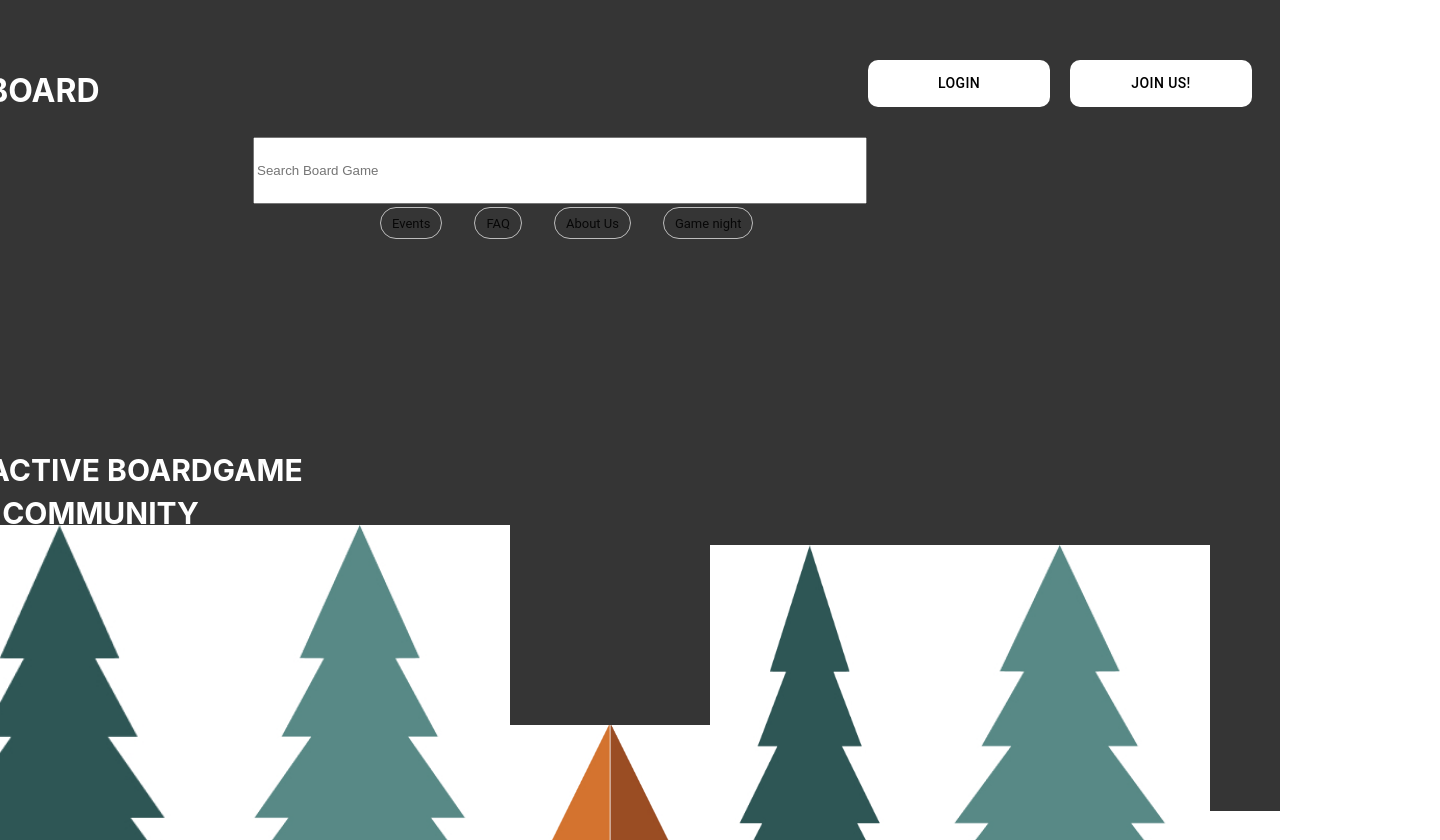
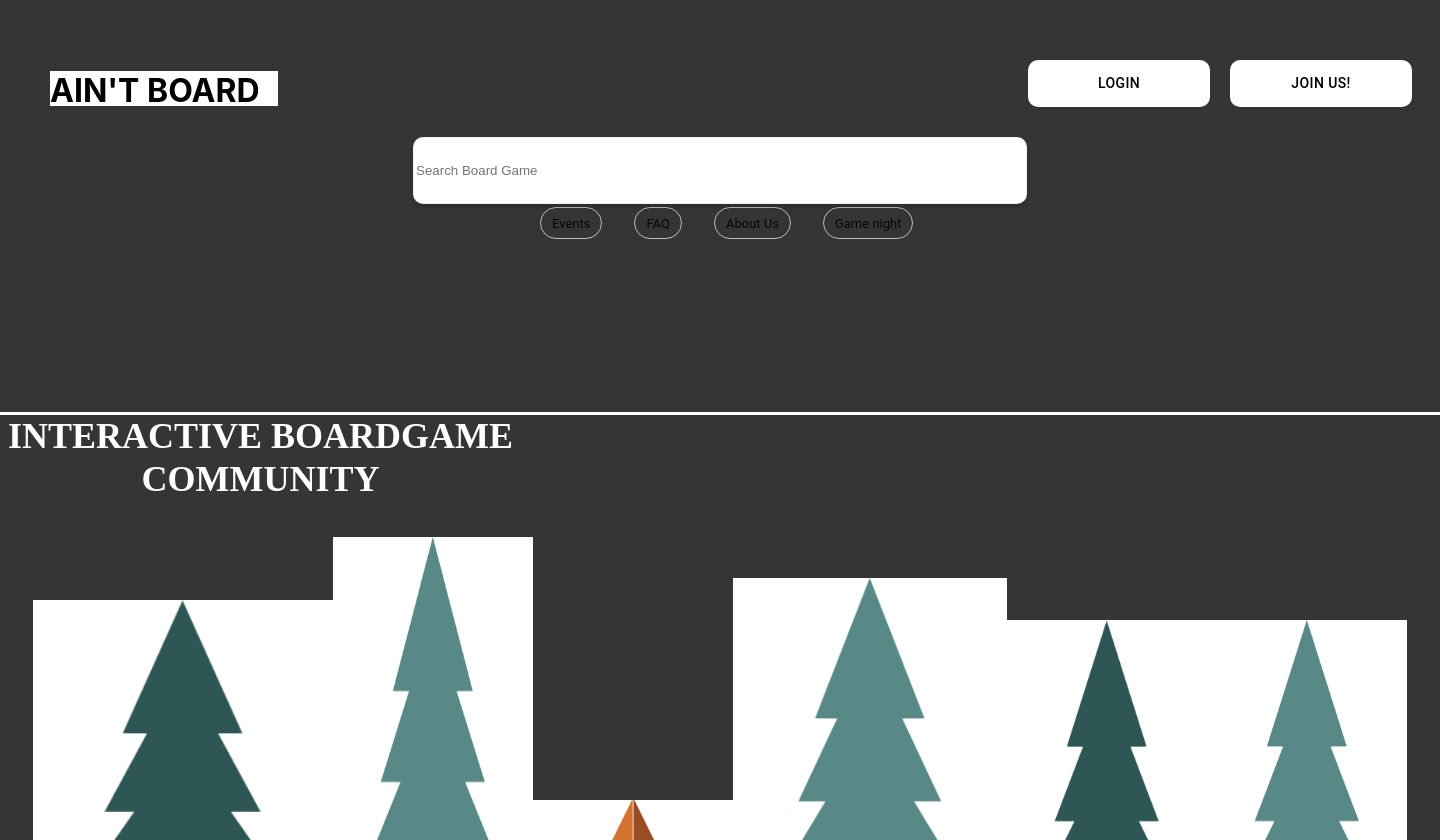
Before and after one commit to idiglove/oku-no-kumo-fe, a Next.js app in the folder project_app/: page /HomePage in a window 1280 px wide. Shown: the top 840 px of the page, 1440 px wide, since content can reach past the window. Built offline with nearby package versions, Linux system fonts and the light colour scheme.

Commit message:
more styling changes

```diff
--- a/project_app/components/Header.js
+++ b/project_app/components/Header.js
@@ -1,22 +1,14 @@
 import React from "react";
-import AppBar from "@mui/material/AppBar";
 import Button from "@mui/material/Button";
 import Chip from "@mui/material/Chip";
 import Stack from "@mui/material/Stack";
-import { Container } from "./styled";
+import { Container, AppBar, Grid, Wrapper, Text } from "./styled";
 import Image from "next/image";
 
 function Header() {
   return (
     <>
-      <AppBar
-        style={{
-          height: "432px",
-          backgroundColor: "#353535",
-          width: "1440px",
-          position: "absolute",
-        }}
-      >
+      <AppBar>
         <Container maxWidth="xl">
           <h1>AIN'T BOARD</h1>
           <section>
@@ -37,39 +29,59 @@ function Header() {
               <Chip label="About Us" variant="outlined" />
               <Chip label="Game night" variant="outlined" />
             </Stack>
+
+            <Grid>
+              <Text> Interactive BoardGame Community</Text>
               <main
                 className="images"
                 style={{
-                backgroundColor: "#353535",
                   height: "432px",
                   width: "1440px",
                   position: "absolute",
+                  background: "#353535",
                 }}
               >
-              <h3
-                style={{
-                  padding: "40px",
-                  width: "521px",
-                  height: "86px",
-                  left: "486px",
-                  top: "300px",
-                  fontStyle: "normal",
-                  fontWeight: 700,
-                  fontSize: "30px",
-                  lineHeight: "43px",
-                  textTransform: "uppercase",
-                  color: "#ffffff",
-                }}
-              >
-                Interactive BoardGame Community
-              </h3>
-              <Image src="/Vector.jpg" width={300} height={400} alt="image" />
-              <Image src="/trees.jpg" width={300} height={400} alt="image" />
-              <Image src="/tent3.jpg" width={100} height={200} alt="image" />
+                <Wrapper>
+                  <Image
+                    src="/Vector.jpg"
+                    width={300}
+                    height={400}
+                    alt="image"
+                  />
+                  <Image
+                    src="/trees.jpg"
+                    width={200}
+                    height={463}
+                    alt="image"
+                  />
+                  <Image
+                    src="/tent3.jpg"
+                    width={100}
+                    height={200}
+                    alt="image"
+                  />
                   <Image src="/tent.jpg" width={100} height={200} alt="image" />
-              <Image src="/Vector.jpg" width={200} height={380} alt="image" />
-              <Image src="/trees.jpg" width={300} height={380} alt="image" />
+                  <Image
+                    src="/trees.jpg"
+                    width={274.18}
+                    height={422.36}
+                    alt="image"
+                  />
+                  <Image
+                    src="/Vector.jpg"
+                    width={200}
+                    height={380}
+                    alt="image"
+                  />
+                  <Image
+                    src="/trees.jpg"
+                    width={200}
+                    height={380}
+                    alt="image"
+                  />
+                </Wrapper>
               </main>
+            </Grid>
           </section>
         </Container>
       </AppBar>
--- a/project_app/components/styled.tsx
+++ b/project_app/components/styled.tsx
@@ -2,13 +2,24 @@ import styled from "styled-components";
 
 export const Container = styled.div`
   h1 {
-    position: absolute;
-    width: 227.77px;
-    height: 34.34px;
-    left: 50px;
+position: absolute;
+width: 227.77px;
+height: 34.34px;
+left: 50px;
+top: 50px;
+background: #FFFFFF;
+  }
+  Button {
+    width: 182px;
+    margin: 10px;
+    height: 47px;
+    left: 500px;
     top: 50px;
-    color: white;
+    background: #ffffff;
+    border-radius: 10px;
+    color: black;
   }
+
   section {
     color: white;
     text-align: center;
@@ -22,54 +33,74 @@ export const Container = styled.div`
     left: 413px;
     top: 137px;
     backgroundcolor: #ffffff;
-  }
-  Button {
-    width: 182px;
-    margin: 10px;
-    height: 47px;
-    left: 500px;
-    top: 50px;
-    background: #ffffff;
+    border: 1px solid rgba(0, 0, 0, 0.05);
+    box-shadow: 0px 4px 4px rgba(0, 0, 0, 0.15);
     border-radius: 10px;
-    color: black;
-  }
-  Box {
-    box-sizing: border-box;
-    position: absolute;
-    width: 84px;
-    height: 22px;
-    left: 387px;
-    top: 217px;
-    border: 2px solid #ffffff;
-    border-radius: 10px;
-    backgroundcolor: blue;
   }
 
-  Stack {
+`;
+
+export const AppBar = styled.div`
+position: absolute;
+width: 1440px;
+height: 412px;
+left: 0px;
+top: 0px;
+background: #353535;
+`
+export const Box = styled.div`
+box-sizing: border-box;
+position: absolute;
+width: 124px;
+height: 44px;
+left: 387px;
+top: 217px;
+border: 2px solid #FFFFFF;
+border-radius: 10px;
+`
+export const Grid = styled.div`
+width: 1440px;
+height: 402px;
+left: 0px;
+top: 0px;
+background: #353535;
+`
+
+export const Stack = styled.div`
     box-sizing: border-box;
     position: absolute;
     width: 124px;
-    height: 34px;
+    height: 44px;
     left: 387px;
     top: 100px;
     border: 2px solid #ffffff;
-  }
-  main{
-    backgroundColor: #353535,
-  }
- h3{
-  padding: 40px,
-  width: 521px,
-  height: 86px,
-align-items:center,
-left: 486px,
-top: 300px,
-font-style: normal,
-font-weight: 700,
-font-size: 30px,
-line-height: 43px,
-text-transform: uppercase,
-color: #ffffff,
- }
+    padding: 140px,
+    borderRadius: 200px,
+    marginLeft: 400px,
 
-`;
+`
+export const Wrapper= styled.div`
+position: absolute;
+width: 1440px;
+height: 312px;
+left: 0px;
+top: 0px;
+background: #353535;
+
+`
+
+export const Text = styled.p`
+display:flex;
+width: 521px;
+height: 86px;
+left: 486px;
+top: 368px;
+font-family: 'Rubik';
+font-style: normal;
+font-weight: 700;
+font-size: 36px;
+line-height: 43px;
+text-align: center;
+text-transform: uppercase;
+color: #FFFFFF;
+`
```
Lines whose indentation alone changed are shown as unchanged.
